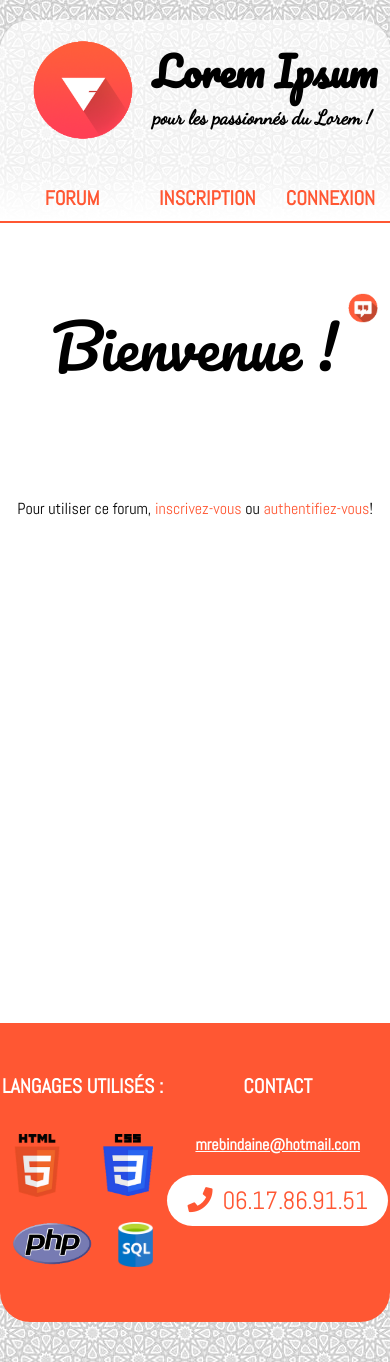
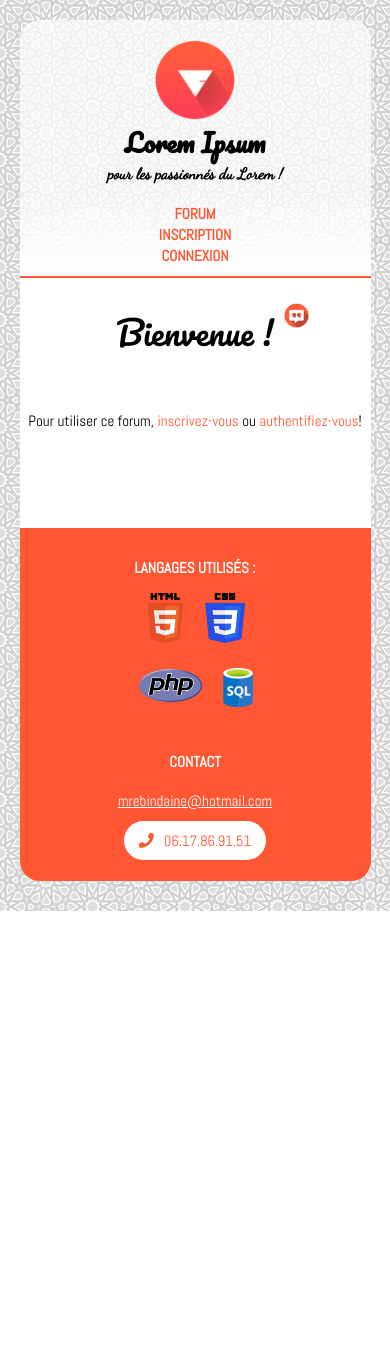
Before and after one commit to morganeREBINDAINE/forum, a PHP site: page /index.php?s=fonctions in a window 390 px wide. After the commit the page ends 911 px from the top, so only its background shows below. Run offline with PHP 8.4, Linux system fonts and the light colour scheme.

Commit message:
fonction calcul age, responsive

```diff
--- a/parts/head.php
+++ b/parts/head.php
@@ -1,5 +1,6 @@
 <head>
   <meta charset="utf-8">
+  <meta name="viewport" content="width=device-width, initial-scale=1">
   <title>Forum lorem ipsum</title>
   <link rel="stylesheet" href="https://use.fontawesome.com/releases/v5.7.2/css/all.css" integrity="sha384-fnmOCqbTlWIlj8LyTjo7mOUStjsKC4pOpQbqyi7RrhN7udi9RwhKkMHpvLbHG9Sr" crossorigin="anonymous">
   <link href="https://fonts.googleapis.com/css?family=Abel|Dancing+Script|Pacifico" rel="stylesheet">
--- a/profil.php
+++ b/profil.php
@@ -48,7 +48,7 @@ if(!isset($_SESSION['pseudo']) OR !isset($_SESSION['id'])){
       </div>
       <div class="infos">
         <h4>âge :</h4>
-        <p><?php affiche('age'); ?></p>
+        <p><?php affiche('age'); ?> ans</p>
       </div>
       <div class="infos">
         <h4>Ville :</h4>
--- a/style.css
+++ b/style.css
@@ -6,8 +6,9 @@ body{
 body *{
   box-sizing: border-box;
 }
+
 main, header, footer {
-  max-width: 1000px;
+  max-width: 950px;
 }
 
 a{
@@ -23,6 +24,7 @@ h3{
   font-size: 30px;
 }
 
+
 /* header logo */
 
 header{
@@ -31,10 +33,14 @@ header{
   border-bottom: 2px #ff5733 solid;
   margin: 20px auto 0;
 }
+
+
+
 header a {
   text-decoration: none;
   color: black;
 }
+
 header div.logo {
   display: flex;
   justify-content: center;
@@ -87,15 +93,24 @@ header ul {
 header nav {
   background: linear-gradient(rgba(255,255,255,0), rgba(255,255,255,1));
   padding-top: 20px;
-
-padding-bottom: 10px;
+  padding-bottom: 10px;
 }
 
 header nav div {
   display: flex;
 }
 
+
+
 /* main */
+
+@media all and (max-width: 1024px){
+}
+@media all and (max-width: 767px){
+}
+
+@media all and (max-width: 320px){
+}
 
 main{
   min-height: 800px;
@@ -128,6 +143,7 @@ main a {
 }
 
 /* index */
+
 .decnx{
   /* margin-top: -40px; */
   font-size: 12px;
@@ -139,7 +155,6 @@ main a {
 form {
   display: flex;
   flex-direction: column;
-  /* margin-top: 50px; */
 }
 
 form div {
@@ -147,11 +162,15 @@ form div {
 }
 
 input {
-  width: 90%;
+  width: 100%;
   max-width: 400px;
   margin: 0 auto 20px;
   padding: 10px 20px;
   border-radius: 30px;
+}
+
+input:focus{
+  outline:none;
 }
 
 input:invalid{
@@ -240,7 +259,7 @@ a[href="profil_form.php"], a[href="profil_mdp.php"]{
   max-width: 400px;
   margin: 0 auto 20px;
   padding: 10px 20px;
-  border-radius: 30px;
+  border-radius: 25px;
   resize: none;
   min-height: 130px;
 }
@@ -362,3 +381,246 @@ footer a:nth-child(3):hover{
 .profil_supp img {
   height: 250px;
 }
+
+
+
+@media all and (max-width: 1024px){
+  main, header, footer {
+    max-width: 90%;
+  }
+
+  h3{
+    font-size: 25px;
+  }
+
+  header {
+    border-radius: 20px 20px 0px 0px;
+  }
+
+  header h1{
+    font-size: 35px;
+  }
+
+  header h2{
+    font-size: 16px;
+  }
+  header nav {
+    padding: 10px 0;
+  }
+  nav a {
+    font-size: 18px;
+  }
+
+  main {
+    min-height: 600px;
+    padding: 50px 0 40px;
+  }
+
+  main span{
+    font-size: 40px;
+  }
+
+  main span img {
+    width:25px;
+    height: 25px;
+    right: -35px;
+  }
+
+  img[src="img/lol.png"]{
+    height: 250px;
+  }
+
+  .decnx{
+    font-size: 10px;
+  }
+
+  form div {
+    margin-bottom: 15px;
+  }
+  input{
+    margin: 0 auto 15px;
+    padding: 8px 15px;
+  }
+  input[type=submit]{
+    font-size: 17px;
+    width: 220px;
+    padding: 8px;
+  }
+  img[alt="avatar"]{
+    height: 130px;
+    margin: 40px 0 20px;
+  }
+  .form_profil textarea{
+    min-height: 110px;
+  }
+
+  .form_profil input {
+    margin-bottom: 20px;
+  }
+  label::after{
+    height: 1px;
+    right: 115px;
+    width: 70px;
+  }
+
+  footer{
+    margin-bottom: 30px;
+    border-radius: 0 0 20px 20px;
+    padding: 30px 0 0px;
+  }
+
+  footer h4{
+    font-size: 18px;
+    margin-bottom: 10px;
+  }
+  img[alt="HTML5"]{
+    width: 40px;
+  }
+
+  img[alt="CSS3"]{
+    width: 40px;
+    height: 50px;
+  }
+
+  img[alt="PHP7"]{
+    width: 65px;
+  }
+
+  img[alt="SQL"]{
+    width: 30px;
+  }
+  footer a:nth-child(2) {
+    font-weight: normal;
+    font-size: 15px;
+  }
+
+  footer a:nth-child(3) {
+    padding: 10px 15px;
+    font-size: 20px;
+  }
+
+  .erreurs{
+    font-size: 14px;
+  }
+  .profil_supp img {
+    height: 230px;
+  }
+}
+
+@media all and (max-width: 767px){
+  header div.logo{
+    display: block;
+    text-align: center;
+  }
+  header img {
+    width: 80px;
+    height: 80px;
+    margin: 20px 0 5px;
+  }
+  header li {
+    margin-left: 0;
+  }
+  header ul {
+    display: block;
+    text-align: center;
+  }
+  header nav div {
+    display: block;
+    text-align: center;
+  }
+  nav a {
+    font-size: 15px;
+  }
+  header h1{
+    font-size: 25px;
+  }
+  main{
+    padding: 25px 0 20px;
+    min-height: 250px;
+  }
+
+  main span {
+    font-size: 33px;
+  }
+
+  .index p {
+    margin: 50px 0 0;
+    font-size: 15px;
+  }
+
+  h3{
+    font-size: 20px;
+  }
+
+  p{
+    font-size: 15px;
+  }
+
+  input{
+    width: 90%;
+    padding: 7px 10px;
+  }
+  input[type=submit]{
+    font-size: 14px;
+    width: 200px;
+  }
+  a[href="profil_form.php"], a[href="profil_mdp.php"] {
+    font-size: 15px;
+    margin: 0;
+  }
+
+  img[alt="avatar"]{
+    height: 100px;
+    margin: 30px 0 10px;
+  }
+
+  div.infos{
+    display: block;
+  }
+
+  .infos h4, .infos p{
+    width: 100%;
+    text-align: center;
+    padding: 0;
+    font-size: 16px;
+  }
+
+  img[src="img/lol.png"]{
+    height: 150px;
+  }
+
+  .form_profil label {
+    font-size: 15px;
+  }
+
+  .profil_supp img{
+    height: 180px;
+  }
+
+  footer{
+    display: block;
+    padding: 10px 0 30px;
+  }
+
+  .langages div{
+    justify-content: center;
+  }
+
+  footer a:nth-child(3) {
+    font-size: 15px;
+  }
+  footer a:nth-child(2){
+    margin: 20px 0;
+  }
+  footer h4{
+    padding-top: 20px;
+    font-size: 15px;
+  }
+  label[for="connexion_auto"]{
+    font-size: 14px;
+  }
+  label[for="connexion_auto"]::after{
+    display: none;
+  }
+
+}
```
Also changed, not shown: parts/fonctions.php (+10 -2 lines), profil_form.php (+8 -1 lines), min/1552400091.png (deleted), min/1552477764.png (added).
